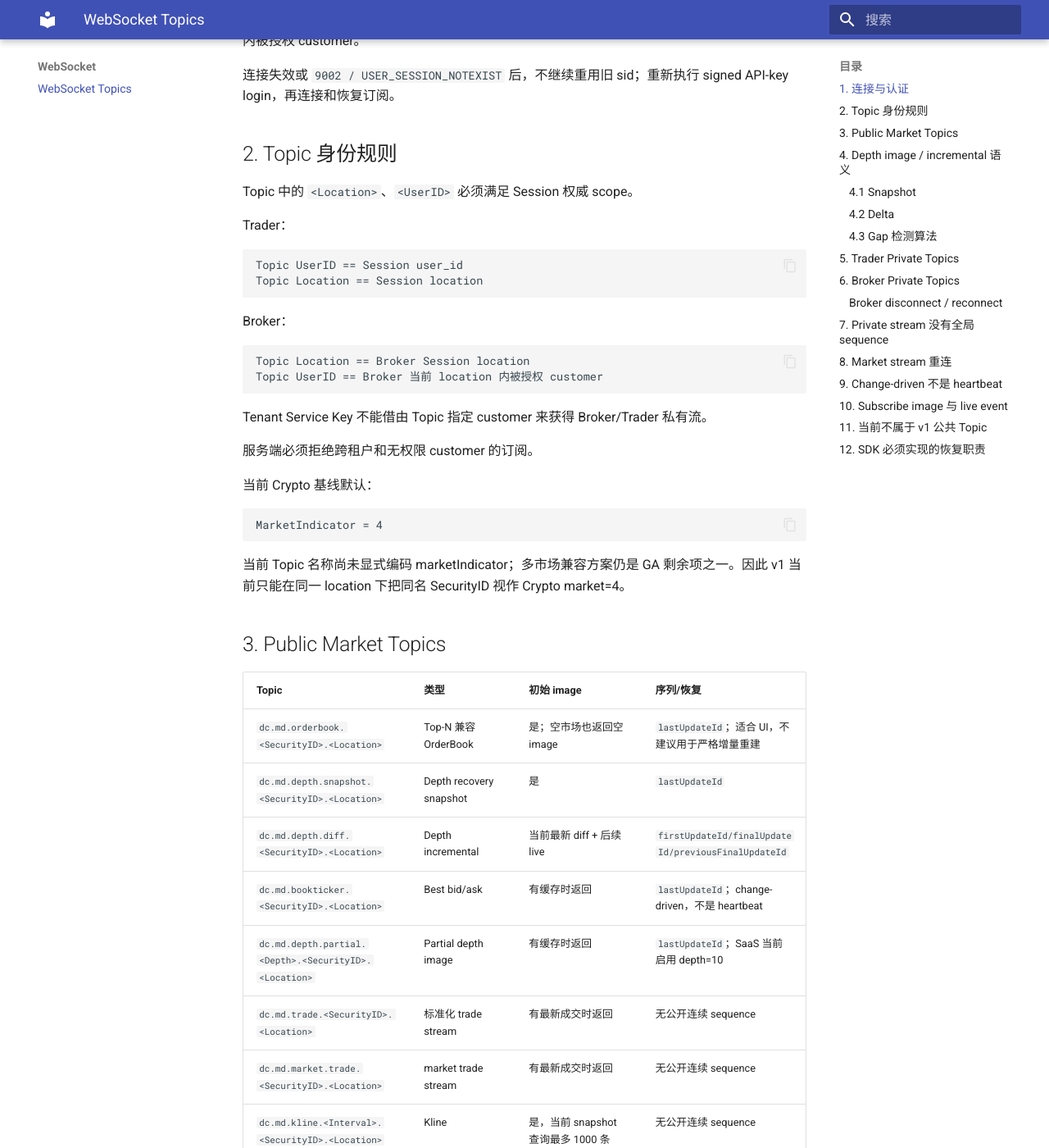
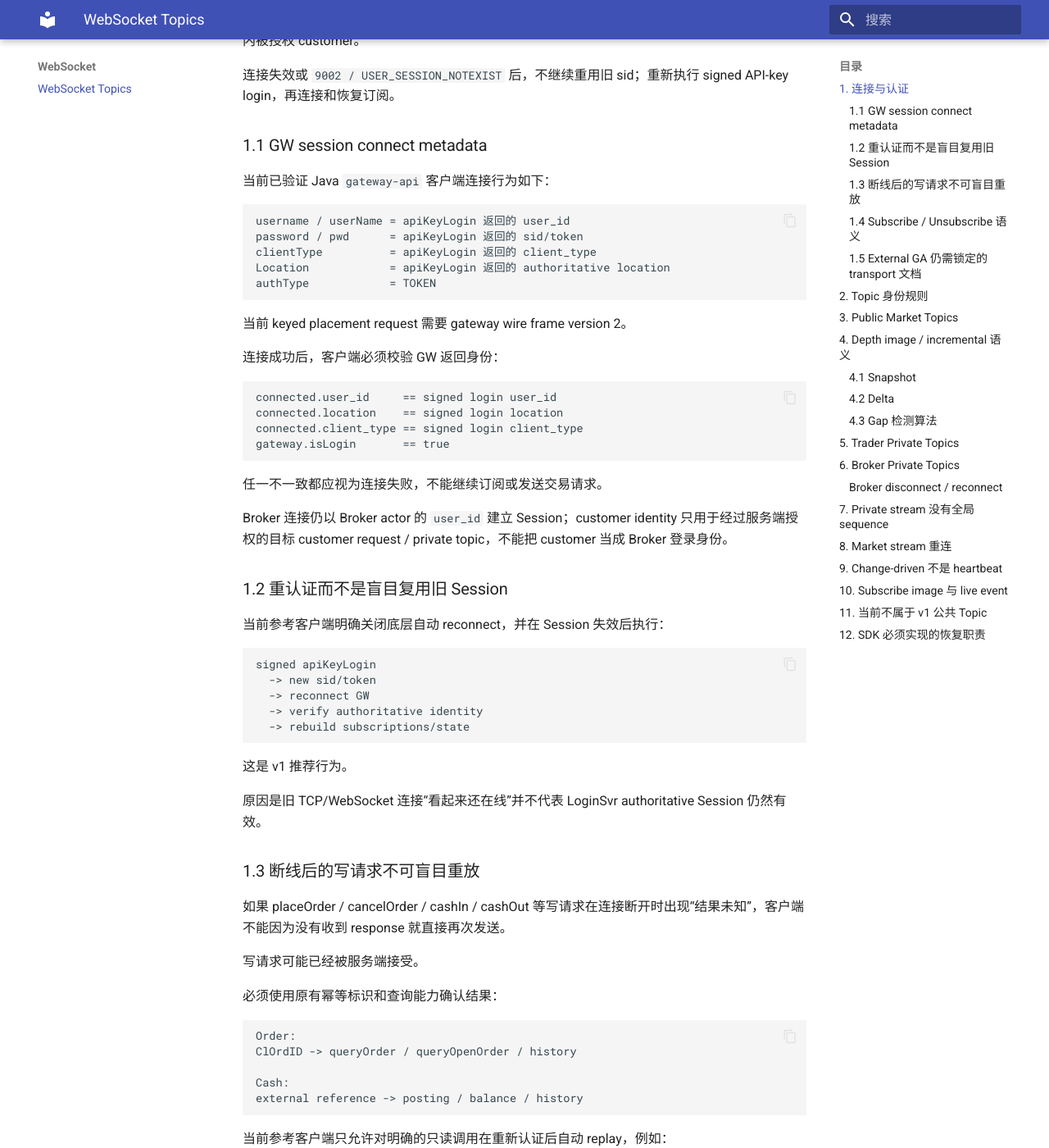
Before and after one commit to bliplink/dc-quant-deploy, an MkDocs documentation site: the page built from docs/openapi/WEBSOCKET_TOPICS_V1.zh-CN.md, in a window 1280 px wide and 1400 px high, scrolled down 732 px. Shown: the whole window at 82% size. Built offline with MkDocs 1.6.1 and Material for MkDocs 9.7.7, drawn with Linux system fonts in a browser that asks for light colours; some of the changed text lies outside the part shown.

Commit message:
docs: clarify WebSocket session and reconnect contract

````diff
--- a/docs/openapi/WEBSOCKET_TOPICS_V1.zh-CN.md
+++ b/docs/openapi/WEBSOCKET_TOPICS_V1.zh-CN.md
@@ -28,6 +28,103 @@ api_key_type = broker
 Broker Session 的 actor 是 Broker 自己；私有 Topic 中的目标 UserID 可以是当前 Broker location 内被授权 customer。
 
 连接失效或 `9002 / USER_SESSION_NOTEXIST` 后，不继续重用旧 sid；重新执行 signed API-key login，再连接和恢复订阅。
+
+### 1.1 GW session connect metadata
+
+当前已验证 Java `gateway-api` 客户端连接行为如下：
+
+```text
+username / userName = apiKeyLogin 返回的 user_id
+password / pwd      = apiKeyLogin 返回的 sid/token
+clientType          = apiKeyLogin 返回的 client_type
+Location            = apiKeyLogin 返回的 authoritative location
+authType            = TOKEN
+```
+
+当前 keyed placement request 需要 gateway wire frame version 2。
+
+连接成功后，客户端必须校验 GW 返回身份：
+
+```text
+connected.user_id     == signed login user_id
+connected.location    == signed login location
+connected.client_type == signed login client_type
+gateway.isLogin       == true
+```
+
+任一不一致都应视为连接失败，不能继续订阅或发送交易请求。
+
+Broker 连接仍以 Broker actor 的 `user_id` 建立 Session；customer identity 只用于经过服务端授权的目标 customer request / private topic，不能把 customer 当成 Broker 登录身份。
+
+### 1.2 重认证而不是盲目复用旧 Session
+
+当前参考客户端明确关闭底层自动 reconnect，并在 Session 失效后执行：
+
+```text
+signed apiKeyLogin
+  -> new sid/token
+  -> reconnect GW
+  -> verify authoritative identity
+  -> rebuild subscriptions/state
+```
+
+这是 v1 推荐行为。
+
+原因是旧 TCP/WebSocket 连接“看起来还在线”并不代表 LoginSvr authoritative Session 仍然有效。
+
+### 1.3 断线后的写请求不可盲目重放
+
+如果 placeOrder / cancelOrder / cashIn / cashOut 等写请求在连接断开时出现“结果未知”，客户端不能因为没有收到 response 就直接再次发送。
+
+写请求可能已经被服务端接受。
+
+必须使用原有幂等标识和查询能力确认结果：
+
+```text
+Order:
+ClOrdID -> queryOrder / queryOpenOrder / history
+
+Cash:
+external reference -> posting / balance / history
+```
+
+当前参考客户端只允许对明确的只读调用在重新认证后自动 replay，例如：
+
+- queryPublicMarket；
+- queryAccountBalance；
+- queryTradePosition；
+- queryOpenOrder；
+- queryProjectedOrderHistory；
+- queryProjectedExecutionHistory。
+
+交易写操作不做透明自动重放。
+
+### 1.4 Subscribe / Unsubscribe 语义
+
+当前 gateway-api 的 live Topic 行为：
+
+```text
+subscribe(topic, callback)
+  -> register live callback
+
+unSubscribe(topic, callback)
+  -> remove callback
+```
+
+连接关闭时 SDK 应主动清理当前订阅集合，再断开 transport。
+
+对于需要 snapshot + live 的数据，不要假设所有 topic 都通过同一种订阅方式获得 image：
+
+- execution 等 live stream 可以直接 subscribe；
+- market/depth 等状态型数据需要按各自 Topic 合同先取得 image / snapshot，再消费 live update；
+- reconnect 后必须重新建立 image + live 关系。
+
+### 1.5 External GA 仍需锁定的 transport 文档
+
+当前 v1 已锁定身份、Topic、snapshot/delta、Gap 和恢复语义，但面向第三方非 Java 客户端的 **原始 WebSocket URL、wire frame JSON/binary schema、ping/pong frame contract** 仍需要在 External GA 前单独冻结。
+
+因此当前外部 SDK 应优先通过官方 gateway client / SDK 适配层使用，不应自行逆向内部 wire frame。
+
 
 ## 2. Topic 身份规则
 
````
